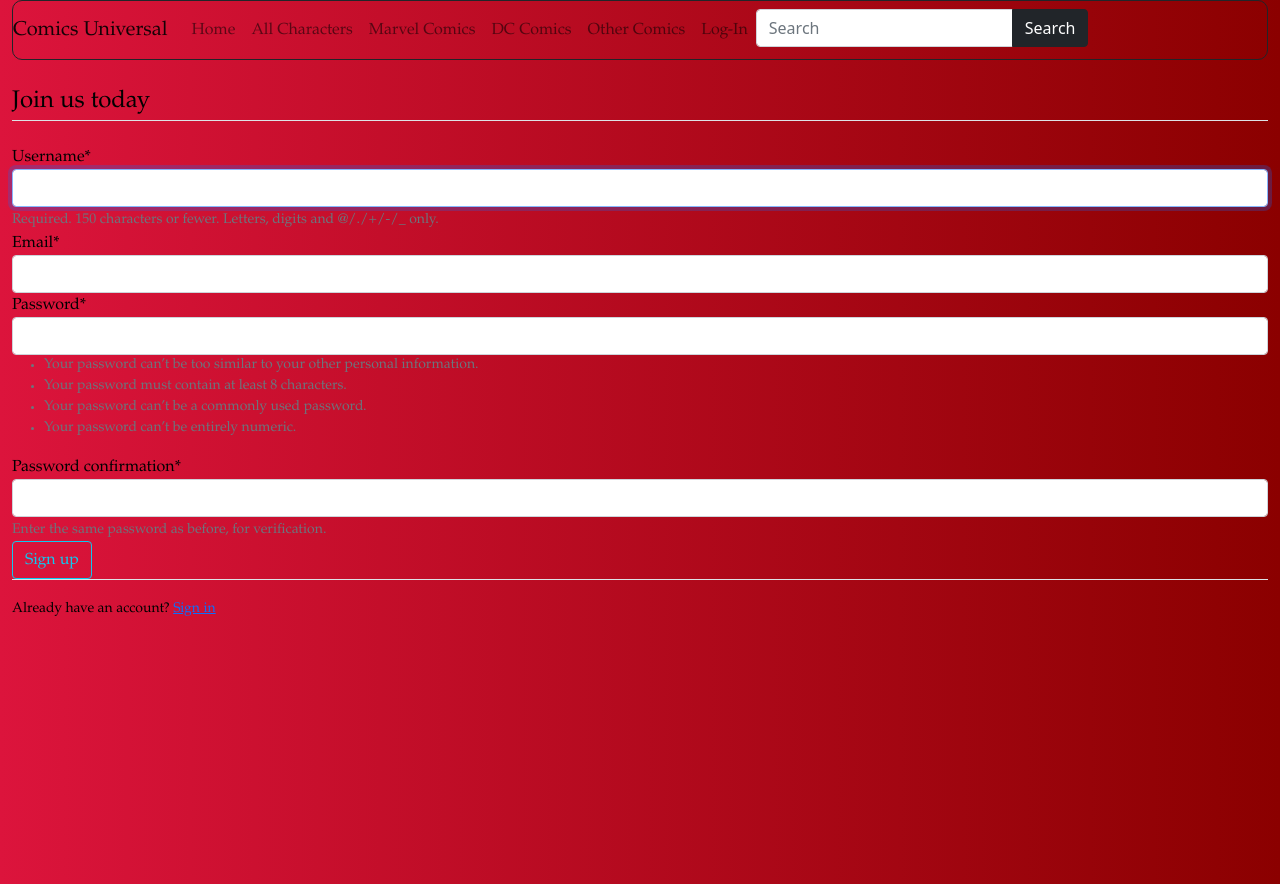
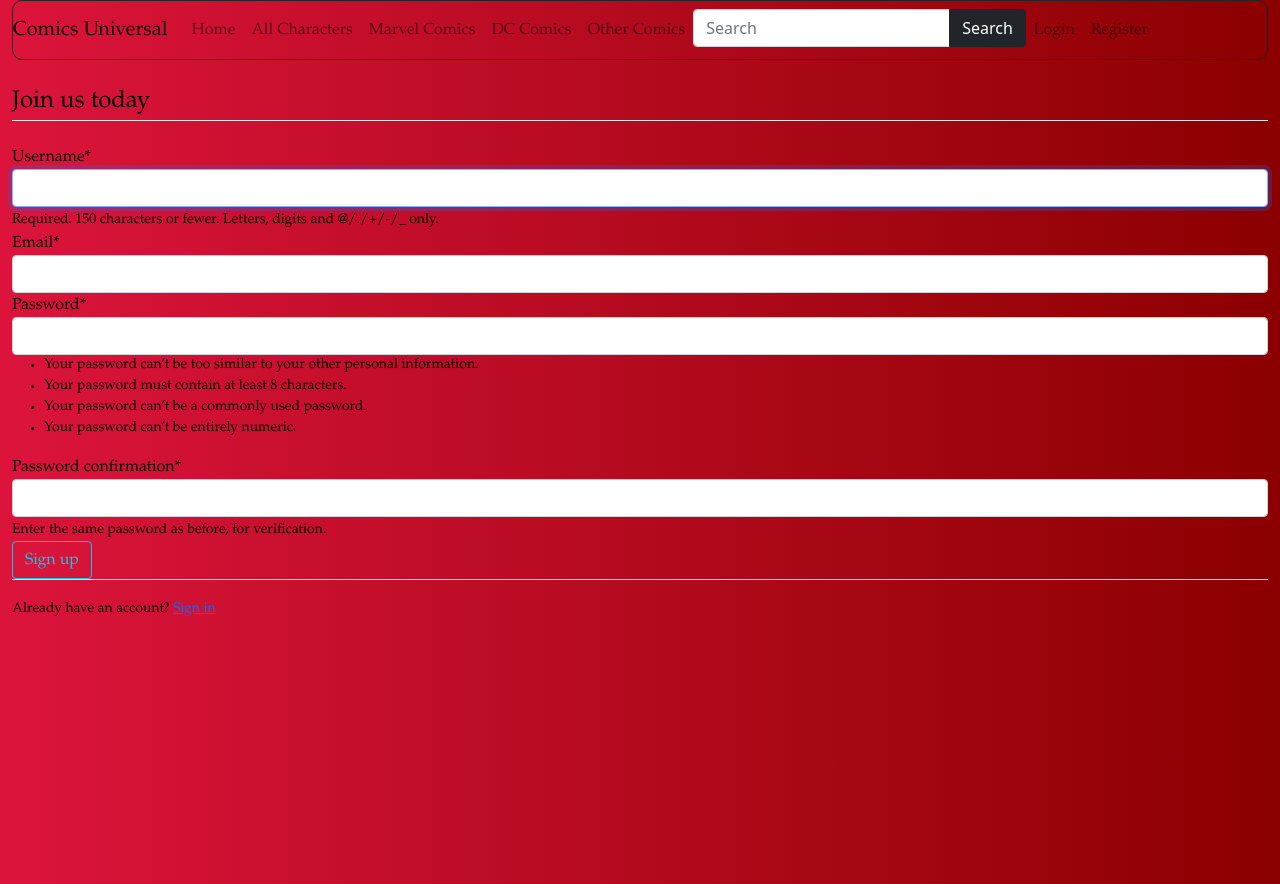
Before and after one commit to Connor-Goodall/comicwiki, a Django app: page /register/ in a window 1280 px wide. Run offline with Django 4.2, Linux system fonts and the light colour scheme; some libraries are stand-ins or nearby versions.

Commit message:
Added the login, logout, and register features for the profile

```diff
--- a/comicswiki/settings.py
+++ b/comicswiki/settings.py
@@ -129,4 +129,6 @@ DEFAULT_AUTO_FIELD = 'django.db.models.BigAutoField'
 
 CRISPY_TEMPLATE_PACK = 'bootstrap4'
 
-LOGIN_REDIRECT_URL = 'index'
+LOGIN_REDIRECT_URL = '/comics/'
+
+LOGIN_URL = 'login'
--- a/comicswiki/urls.py
+++ b/comicswiki/urls.py
@@ -19,9 +19,10 @@ from django.urls import include, path
 from users import views as user_views
 
 urlpatterns = [
-    path('comics/', include('comics.urls')),
+    path('comics/', include('comics.urls'), name = "comics"),
     path('admin/', admin.site.urls),
     path('register/', user_views.register, name="register"),
     path('login/', auth_views.LoginView.as_view(template_name = 'login.html'), name = 'login'),
-    path('logout', auth_views.LogoutView.as_view(template_name = 'users/logout.html'), name = 'logout'),
+    path('logout', auth_views.LogoutView.as_view(template_name = 'logout.html'), name = 'logout'),
+    path('profile/', user_views.profile, name='profile'),
 ]
--- a/templates/comics/base.html
+++ b/templates/comics/base.html
@@ -1,6 +1,11 @@
 <!DOCTYPE html>
     <link href="https://cdn.jsdelivr.net/npm/bootstrap@5.1.3/dist/css/bootstrap.min.css" rel="stylesheet" integrity="sha384-1BmE4kWBq78iYhFldvKuhfTAU6auU8tT94WrHftjDbrCEXSU1oBoqyl2QvZ6jIW3" crossorigin="anonymous">
     <script src="https://cdn.jsdelivr.net/npm/bootstrap@5.1.3/dist/js/bootstrap.bundle.min.js"></script>
+
+{% load static %}
+
+<link rel="stylesheet" href="{% static 'users/style.css' %}">
+
 <div class="background container-fluid" style="overflow: hidden; background: #DC143C; background: -webkit-linear-gradient(to right, #DC143C, #8B0000); background: linear-gradient(to right, #DC143C, #8B0000);">
   <nav class="navbar navbar-expand-lg navbar-light navbar border border-dark    " style="border-radius: 10px; border-color:black">
   <button class="navbar-toggler" type="button" data-toggle="collapse" data-target="#navbarTogglerDemo01" aria-controls="navbarTogglerDemo01" aria-expanded="false" aria-label="Toggle navigation">
@@ -24,9 +29,6 @@
          <li class="nav-item">
         <a class="nav-link" href="{% url 'comics:otherCharacters'%}" style = "font-family: Garamond" >Other Comics</a>
       </li>
-        <li class="nav-item">
-        <a class="nav-link" href="#" style = "font-family: Garamond" >Log-In</a>
-      </li>
     </ul>
     <form class="form-inline my-2 my-lg-0" action = "{% url 'comics:searchResults' %}", method = "get">
            <div class="input-group mb-1">
@@ -39,6 +41,23 @@
                    </button>
           </div>
 </form>
+       <ul class="navbar-nav mr-auto mt-2 mt-lg-0">
+           {% if user.is_authenticated %}
+            <li class="nav-item">
+                <a class="nav-link" href="{% url 'profile' %}" style = "font-family: Garamond" >Profile</a>
+            </li>
+           <li class = "nav-item">
+               <a class = "nav-link" href="{% url 'logout' %}" style = "font-family: Garamond">Logout</a>
+           </li>
+           {% else %}
+            <li class="nav-item">
+                <a class="nav-link" href="{% url 'login' %}" style = "font-family: Garamond" >Login</a>
+            </li>
+            <li class="nav-item">
+                <a class="nav-link" href="{% url 'register' %}" style = "font-family: Garamond" >Register</a>
+            </li>
+           {% endif %}
+       </ul>
 
   </div>
 </nav>
--- /dev/null
+++ b/templates/users/profile.html
@@ -0,0 +1,4 @@
+{% extends "base.html" %}
+{% block content %}
+<h1>{{ user.username }} </h1>
+{% endblock %}
--- a/templates/users/register.html
+++ b/templates/users/register.html
@@ -4,7 +4,7 @@
 <div>
     &nbsp
 </div>
-    <div class="content-section" style = "height: 100vh; font-family: Garamond, serif; color: black !important;">
+    <div class="content-section" style = "min-height: 100vh; font-family: Garamond, serif; color: black !important;">
         <form method = "POST">
             {% csrf_token %}
             <fieldset class="form-group" >
--- a/users/static/users/style.css
+++ b/users/static/users/style.css
@@ -1,6 +1,11 @@
 .text-muted {
     color: black !important;
 }
+
+.invalid-feedback {
+    color: #790808;
+}
+
 
 .alert,
 .alert-danger,
--- a/users/views.py
+++ b/users/views.py
@@ -1,4 +1,5 @@
 from django.shortcuts import render, redirect
+from django.contrib.auth.decorators import login_required
 from .form import UserRegisterForm
 # Create your views here.
 
@@ -12,3 +13,7 @@ def register(request):
     else:
         form = UserRegisterForm()
     return render(request, 'register.html', {'form': form})
+
+@login_required
+def profile(request):
+    return render(request, 'profile.html')
```
Also changed, not shown: db.sqlite3.
